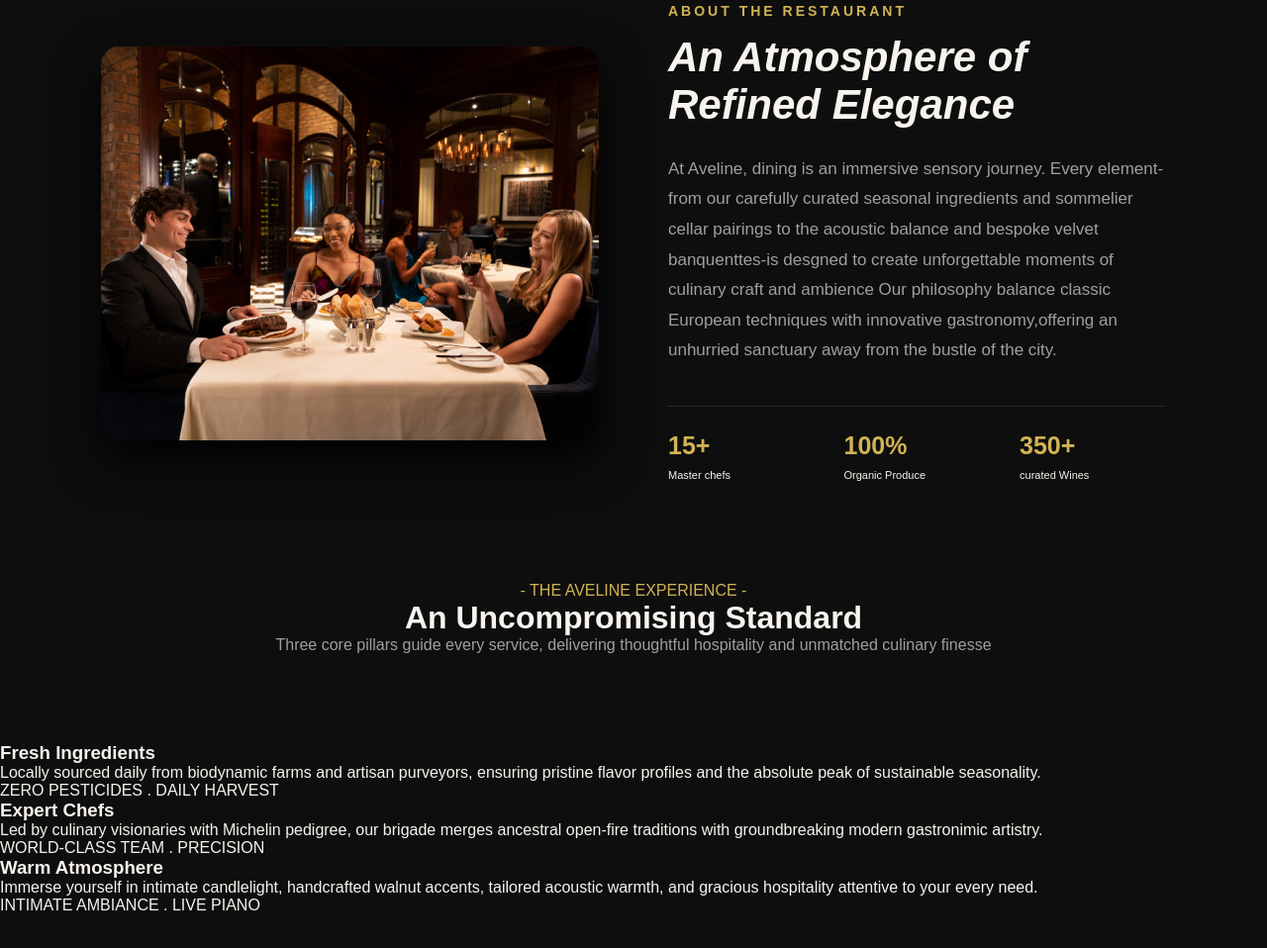
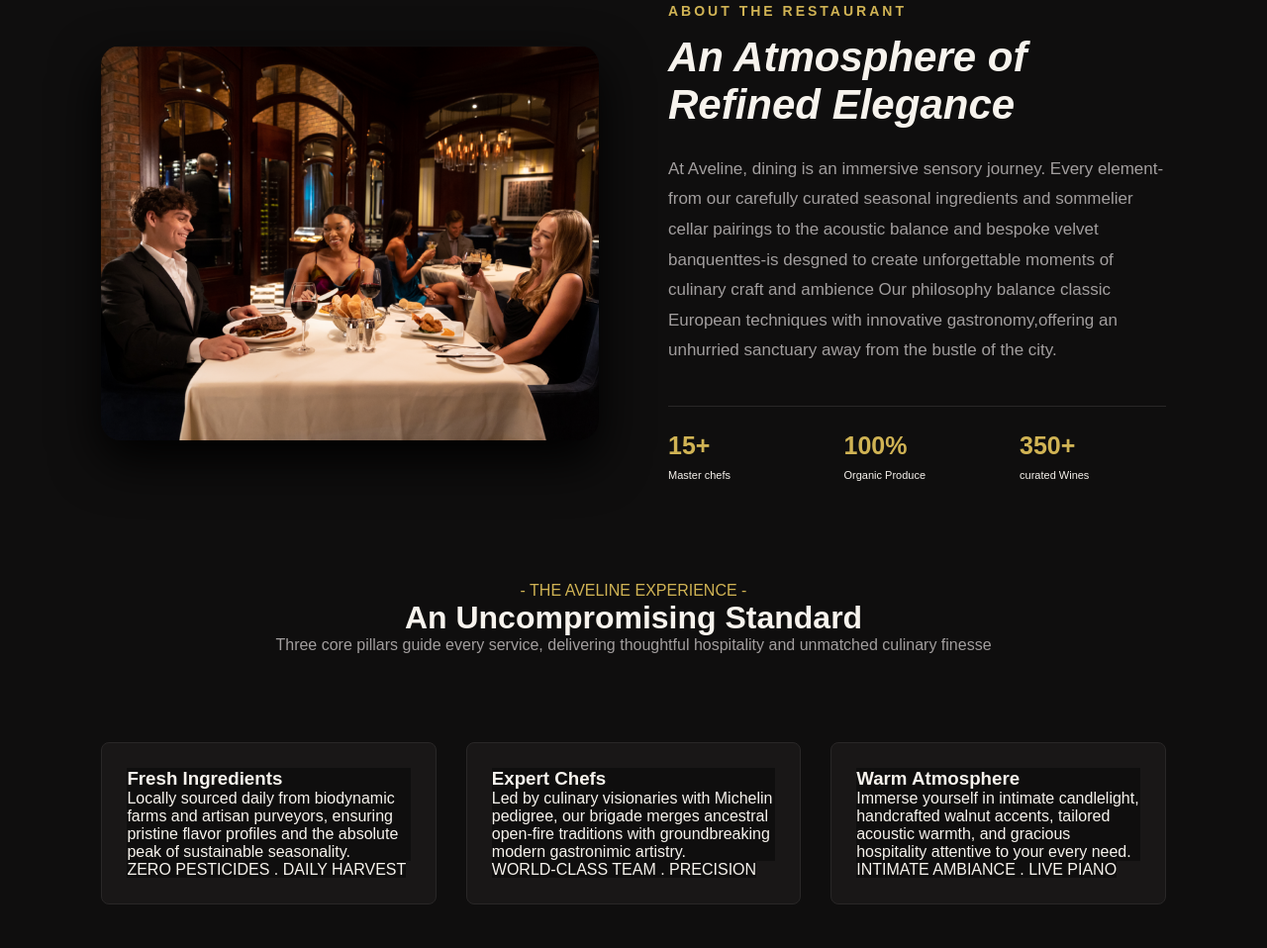
Before and after one commit to TsegawGemena/restaurant, a website built with webpack: page src/template.html in a window 1280 px wide. Shown: the part 825-1783 px from the top of the page at 99% size. Before the commit the page ends 1749 px from the top, so only its background shows below. Built offline with nearby package versions, Linux system fonts and the light colour scheme.

Commit message:
modified three pillars in the home page

```diff
--- a/src/style.css
+++ b/src/style.css
@@ -282,3 +282,20 @@ nav button:hover{
 .aveline-experience p{
     color:#a29e9e;
 }
+
+.three-pillars{
+    display:flex;
+    gap:30px;
+    padding: 0 8% 70px;
+
+}
+
+.three-pillars > div{
+    flex:1;
+    min-width:0;
+    padding:25px;
+    border:1px solid #292727;
+    border-radius:8px;
+    background-color:#191717;
+    transition: transform 0.3s ease, border-color
+}
```
